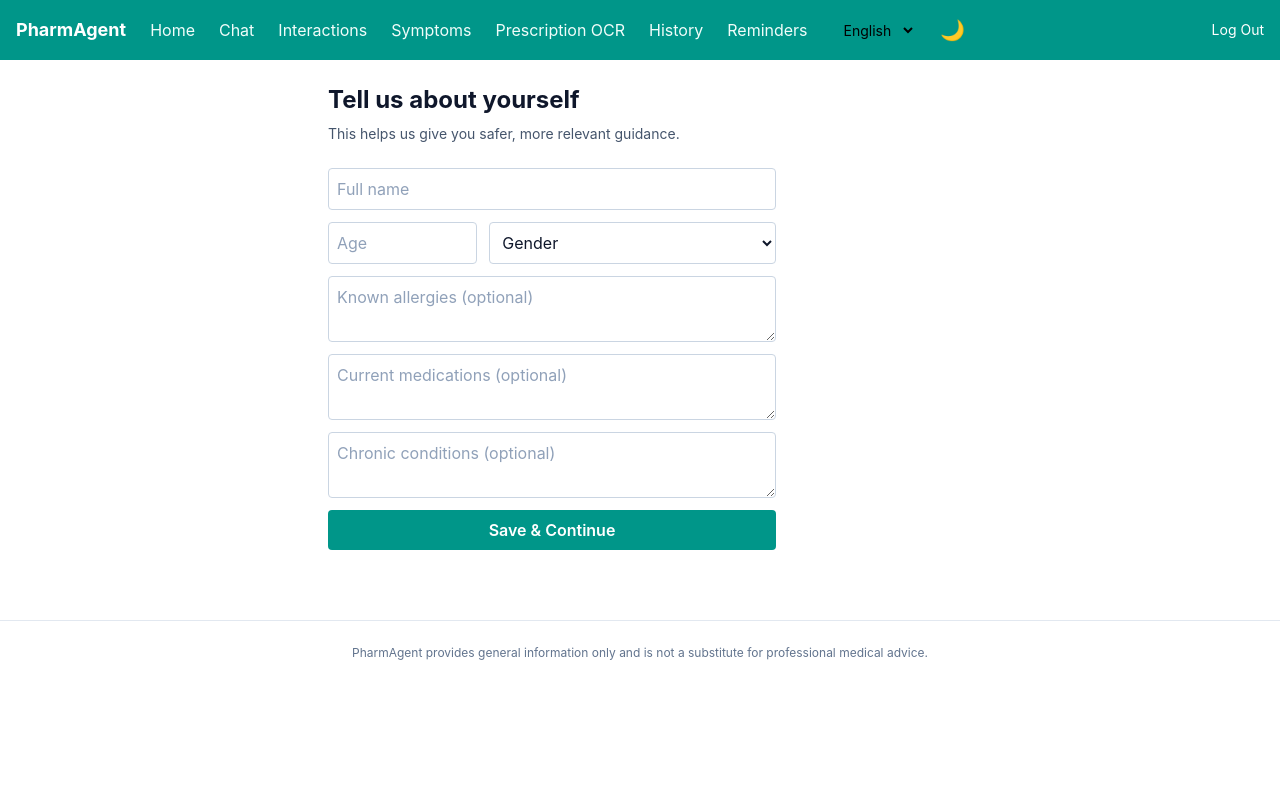
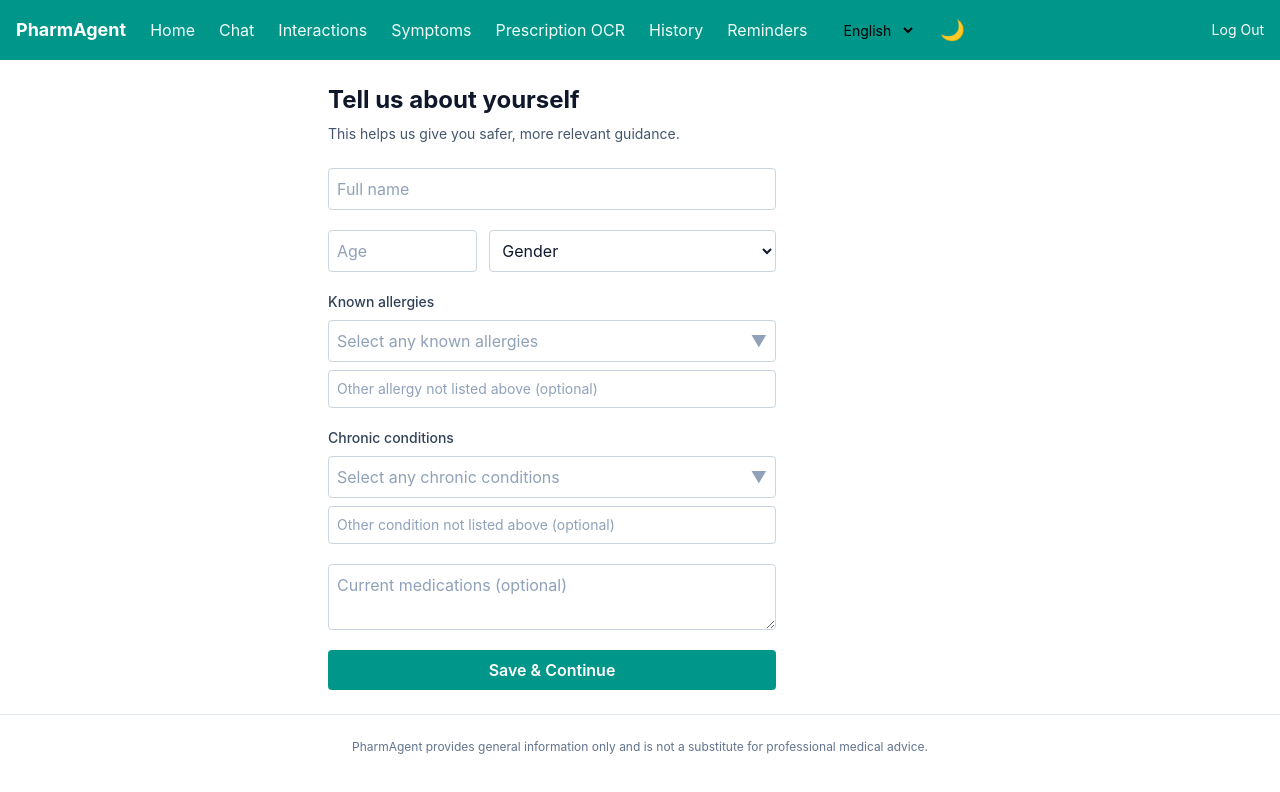
Before and after one commit to SharadaBende/pharmagent-ai-medicine-assistant, a React app in the folder frontend/: page /profile-setup in a window 1280 px wide. Shown: the top 792 px of the page. Built offline with nearby package versions, Linux system fonts and the light colour scheme; sample sign-in values are in the browser's storage; the HTML template or start-up script is replaced by a standard one.

Commit message:
feat: searchable multi-select dropdown for allergies and chronic conditions

```diff
--- /dev/null
+++ b/frontend/src/components/MultiSelectDropdown.jsx
@@ -0,0 +1,109 @@
+import { useState, useRef, useEffect } from 'react'
+
+function MultiSelectDropdown({ label, options, selected, onChange, placeholder }) {
+  const [open, setOpen] = useState(false)
+  const [search, setSearch] = useState('')
+  const containerRef = useRef(null)
+
+  useEffect(() => {
+    const handleClickOutside = (e) => {
+      if (containerRef.current && !containerRef.current.contains(e.target)) {
+        setOpen(false)
+      }
+    }
+    document.addEventListener('mousedown', handleClickOutside)
+    return () => document.removeEventListener('mousedown', handleClickOutside)
+  }, [])
+
+  const toggleItem = (item) => {
+    onChange(selected.includes(item) ? selected.filter((s) => s !== item) : [...selected, item])
+  }
+
+  const filteredOptions = options.filter((o) =>
+    o.toLowerCase().includes(search.toLowerCase())
+  )
+
+  return (
+    <div ref={containerRef} className="relative">
+      <div className="text-sm font-medium mb-2 text-slate-700 dark:text-slate-300">
+        {label}
+      </div>
+
+      <button
+        type="button"
+        onClick={() => setOpen((o) => !o)}
+        className="w-full text-left border border-slate-300 dark:border-slate-600
+                   bg-white dark:bg-slate-800
+                   text-slate-900 dark:text-slate-100
+                   rounded p-2 flex justify-between items-center
+                   focus:outline-none focus:ring-2 focus:ring-teal-500"
+      >
+        <span className={selected.length === 0 ? 'text-slate-400 dark:text-slate-500' : ''}>
+          {selected.length === 0 ? placeholder : `${selected.length} selected`}
+        </span>
+        <span className="text-slate-400">{open ? '▲' : '▼'}</span>
+      </button>
+
+      {selected.length > 0 && (
+        <div className="flex flex-wrap gap-1 mt-2">
+          {selected.map((item) => (
+            <span
+              key={item}
+              className="bg-teal-100 dark:bg-teal-900/50 text-teal-800 dark:text-teal-300
+                         text-xs px-2 py-1 rounded-full flex items-center gap-1"
+            >
+              {item}
+              <button
+                type="button"
+                onClick={() => toggleItem(item)}
+                className="hover:text-teal-950 dark:hover:text-teal-100"
+              >
+                ✕
+              </button>
+            </span>
+          ))}
+        </div>
+      )}
+
+      {open && (
+        <div className="absolute z-10 mt-1 w-full bg-white dark:bg-slate-800
+                         border border-slate-300 dark:border-slate-600
+                         rounded shadow-lg max-h-64 overflow-y-auto">
+          <input
+            type="text"
+            placeholder="Search..."
+            value={search}
+            onChange={(e) => setSearch(e.target.value)}
+            className="w-full p-2 border-b border-slate-200 dark:border-slate-700
+                       bg-white dark:bg-slate-800
+                       text-slate-900 dark:text-slate-100
+                       text-sm focus:outline-none"
+            autoFocus
+          />
+          {filteredOptions.length === 0 ? (
+            <div className="p-3 text-sm text-slate-400 dark:text-slate-500">No matches</div>
+          ) : (
+            filteredOptions.map((item) => (
+              <label
+                key={item}
+                className="flex items-center gap-2 px-3 py-2 text-sm
+                           text-slate-700 dark:text-slate-300
+                           hover:bg-slate-50 dark:hover:bg-slate-700 cursor-pointer"
+              >
+                <input
+                  type="checkbox"
+                  checked={selected.includes(item)}
+                  onChange={() => toggleItem(item)}
+                  className="accent-teal-600"
+                />
+                {item}
+              </label>
+            ))
+          )}
+        </div>
+      )}
+    </div>
+  )
+}
+
+export default MultiSelectDropdown
--- a/frontend/src/i18n/translations.js
+++ b/frontend/src/i18n/translations.js
@@ -95,6 +95,12 @@ profileCurrentMedications: 'Current medications (optional)',
 profileChronicConditions: 'Chronic conditions (optional)',
 profileSaving: 'Saving...',
 profileSaveButton: 'Save & Continue',
+profileAllergiesLabel: 'Known allergies',
+profileAllergiesPlaceholder: 'Select any known allergies',
+profileConditionsLabel: 'Chronic conditions',
+profileConditionsPlaceholder: 'Select any chronic conditions',
+profileOtherAllergy: 'Other allergy not listed above (optional)',
+profileOtherCondition: 'Other condition not listed above (optional)',
   },
   hi: {
     appName: 'फार्मएजेंट',
@@ -192,6 +198,13 @@ profileCurrentMedications: 'वर्तमान दवाइयां (वै
 profileChronicConditions: 'पुरानी बीमारियां (वैकल्पिक)',
 profileSaving: 'सहेजा जा रहा है...',
 profileSaveButton: 'सहेजें और जारी रखें',
+profileAllergiesLabel: 'ज्ञात एलर्जी',
+profileAllergiesPlaceholder: 'ज्ञात एलर्जी चुनें',
+profileConditionsLabel: 'पुरानी बीमारियां',
+profileConditionsPlaceholder: 'पुरानी बीमारियां चुनें',
+profileOtherAllergy: 'ऊपर सूचीबद्ध नहीं की गई अन्य एलर्जी (वैकल्पिक)',
+profileOtherCondition: 'ऊपर सूचीबद्ध नहीं की गई अन्य बीमारी (वैकल्पिक)',
+
 
   },
   mr: {
@@ -290,5 +303,11 @@ profileCurrentMedications: 'सध्याची औषधे (ऐच्छि
 profileChronicConditions: 'दीर्घकालीन आजार (ऐच्छिक)',
 profileSaving: 'जतन करत आहे...',
 profileSaveButton: 'जतन करा आणि पुढे जा',
+profileAllergiesLabel: 'ज्ञात ऍलर्जी',
+profileAllergiesPlaceholder: 'ज्ञात ऍलर्जी निवडा',
+profileConditionsLabel: 'दीर्घकालीन आजार',
+profileConditionsPlaceholder: 'दीर्घकालीन आजार निवडा',
+profileOtherAllergy: 'वर सूचीबद्ध नसलेली इतर ऍलर्जी (ऐच्छिक)',
+profileOtherCondition: 'वर सूचीबद्ध नसलेला इतर आजार (ऐच्छिक)',
   },
 }
--- a/frontend/src/pages/ProfileSetup.jsx
+++ b/frontend/src/pages/ProfileSetup.jsx
@@ -3,6 +3,22 @@ import { useNavigate } from 'react-router-dom'
 import axios from 'axios'
 import { useAuth } from '../context/AuthContext'
 import { useLanguage } from '../context/LanguageContext'
+import MultiSelectDropdown from '../components/MultiSelectDropdown'
+
+const ALLERGY_OPTIONS = [
+  'Penicillin', 'Amoxicillin', 'Sulfa drugs', 'Aspirin', 'Ibuprofen / NSAIDs',
+  'Cephalosporins', 'Codeine / Opioids', 'Local anesthetics (e.g. lidocaine)',
+  'Latex', 'Iodine / Contrast dye', 'Peanuts', 'Tree nuts', 'Shellfish', 'Eggs',
+  'Milk / Dairy', 'Soy', 'Wheat / Gluten', 'Pollen', 'Dust mites', 'Pet dander',
+  'Bee / Insect stings', 'Nickel', 'Adhesive tape / Bandages',
+]
+
+const CONDITION_OPTIONS = [
+  'Diabetes (Type 1)', 'Diabetes (Type 2)', 'Hypertension', 'Asthma',
+  'Kidney disease', 'Liver disease', 'Heart disease', 'Thyroid disorder',
+  'Epilepsy / Seizure disorder', 'COPD', 'Anemia', 'Glaucoma',
+  'Peptic ulcer disease', 'Osteoporosis', 'Pregnancy', 'Breastfeeding',
+]
 
 function ProfileSetup() {
   const { token, markProfileComplete } = useAuth()
@@ -12,9 +28,11 @@ function ProfileSetup() {
   const [fullName, setFullName] = useState('')
   const [age, setAge] = useState('')
   const [gender, setGender] = useState('')
-  const [allergies, setAllergies] = useState('')
+  const [selectedAllergies, setSelectedAllergies] = useState([])
+  const [otherAllergy, setOtherAllergy] = useState('')
+  const [selectedConditions, setSelectedConditions] = useState([])
+  const [otherCondition, setOtherCondition] = useState('')
   const [currentMedications, setCurrentMedications] = useState('')
-  const [chronicConditions, setChronicConditions] = useState('')
   const [error, setError] = useState('')
   const [loading, setLoading] = useState(false)
 
@@ -23,6 +41,9 @@ function ProfileSetup() {
     setLoading(true)
     setError('')
 
+    const allergiesList = [...selectedAllergies, ...(otherAllergy.trim() ? [otherAllergy.trim()] : [])]
+    const conditionsList = [...selectedConditions, ...(otherCondition.trim() ? [otherCondition.trim()] : [])]
+
     try {
       await axios.post(
         'http://127.0.0.1:8000/profile',
@@ -30,13 +51,13 @@ function ProfileSetup() {
           full_name: fullName,
           age: parseInt(age, 10),
           gender,
-          allergies,
+          allergies: allergiesList.join(', '),
           current_medications: currentMedications,
-          chronic_conditions: chronicConditions,
+          chronic_conditions: conditionsList.join(', '),
         },
         { headers: { Authorization: `Bearer ${token}` } }
       )
-      markProfileComplete()
+      markProfileComplete(fullName)
       navigate('/')
     } catch (err) {
       setError(t('errorGeneric'))
@@ -54,7 +75,7 @@ function ProfileSetup() {
         {t('profileSetupSubtitle')}
       </p>
 
-      <form onSubmit={handleSubmit} className="flex flex-col gap-3 max-w-md">
+      <form onSubmit={handleSubmit} className="flex flex-col gap-5 max-w-md">
         <input
           type="text"
           placeholder={t('profileFullName')}
@@ -103,36 +124,54 @@ function ProfileSetup() {
           </select>
         </div>
 
-        <textarea
-          placeholder={t('profileAllergies')}
-          value={allergies}
-          onChange={(e) => setAllergies(e.target.value)}
-          rows={2}
+        <div>
+          <MultiSelectDropdown
+            label={t('profileAllergiesLabel')}
+            options={ALLERGY_OPTIONS}
+            selected={selectedAllergies}
+            onChange={setSelectedAllergies}
+            placeholder={t('profileAllergiesPlaceholder')}
+          />
+          <input
+            type="text"
+            placeholder={t('profileOtherAllergy')}
+            value={otherAllergy}
+            onChange={(e) => setOtherAllergy(e.target.value)}
             className="border border-slate-300 dark:border-slate-600
                        bg-white dark:bg-slate-800
                        text-slate-900 dark:text-slate-100
                        placeholder:text-slate-400 dark:placeholder:text-slate-500
-                     rounded p-2
+                       rounded p-2 mt-2 w-full text-sm
                        focus:outline-none focus:ring-2 focus:ring-teal-500 focus:border-teal-500"
           />
+        </div>
+
+        <div>
+          <MultiSelectDropdown
+            label={t('profileConditionsLabel')}
+            options={CONDITION_OPTIONS}
+            selected={selectedConditions}
+            onChange={setSelectedConditions}
+            placeholder={t('profileConditionsPlaceholder')}
+          />
+          <input
+            type="text"
+            placeholder={t('profileOtherCondition')}
+            value={otherCondition}
+            onChange={(e) => setOtherCondition(e.target.value)}
+            className="border border-slate-300 dark:border-slate-600
+                       bg-white dark:bg-slate-800
+                       text-slate-900 dark:text-slate-100
+                       placeholder:text-slate-400 dark:placeholder:text-slate-500
+                       rounded p-2 mt-2 w-full text-sm
+                       focus:outline-none focus:ring-2 focus:ring-teal-500 focus:border-teal-500"
+          />
+        </div>
 
         <textarea
           placeholder={t('profileCurrentMedications')}
           value={currentMedications}
           onChange={(e) => setCurrentMedications(e.target.value)}
-          rows={2}
-          className="border border-slate-300 dark:border-slate-600
-                     bg-white dark:bg-slate-800
-                     text-slate-900 dark:text-slate-100
-                     placeholder:text-slate-400 dark:placeholder:text-slate-500
-                     rounded p-2
-                     focus:outline-none focus:ring-2 focus:ring-teal-500 focus:border-teal-500"
-        />
-
-        <textarea
-          placeholder={t('profileChronicConditions')}
-          value={chronicConditions}
-          onChange={(e) => setChronicConditions(e.target.value)}
           rows={2}
           className="border border-slate-300 dark:border-slate-600
                      bg-white dark:bg-slate-800
```
Lines whose indentation alone changed are shown as unchanged.
